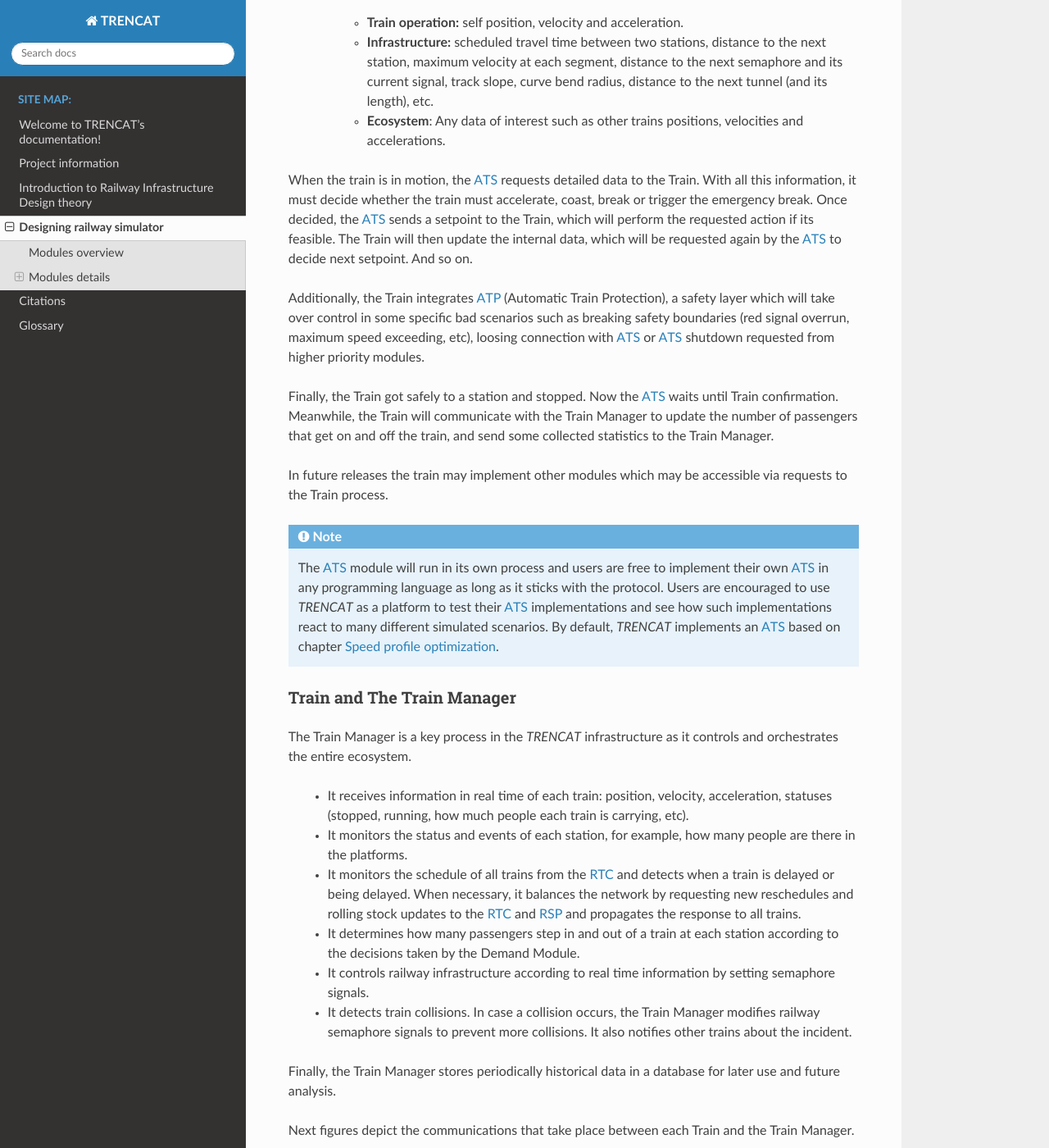
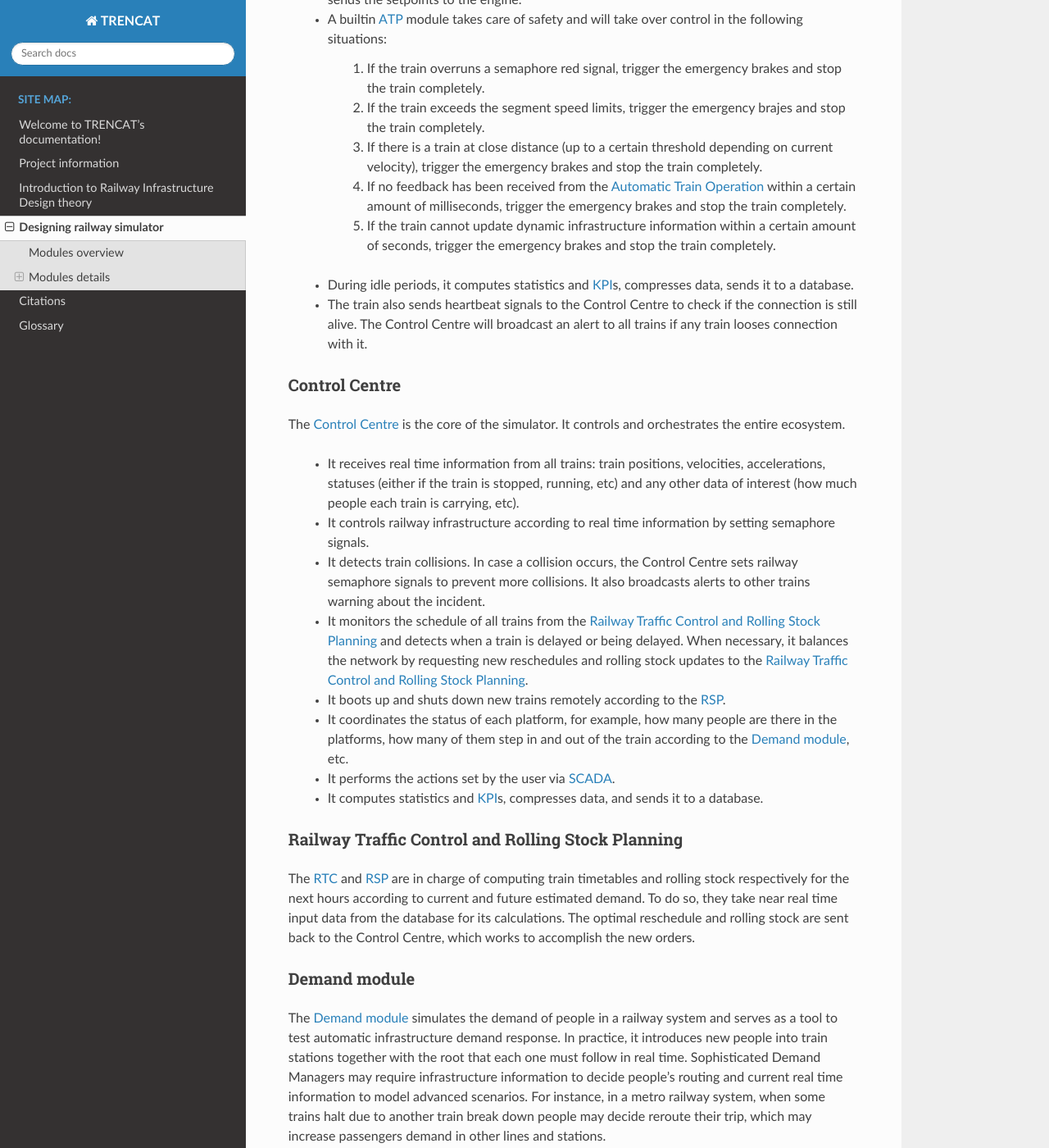
Before and after one commit to trencat/Trencat, a Sphinx documentation site: the page built from doc/source/chapter_2/index.rst, in a window 1280 px wide and 1400 px high, scrolled down 3091 px. Shown: the whole window at 82% size. Built offline with Sphinx 7.4.7 and the Read the Docs theme 2.0.0, drawn with Linux system fonts in a browser that asks for light colours; some of the changed text lies outside the part shown.

Commit message:
Designing railway simulator documentation

```diff
--- a/doc/source/chapter_2/index.rst
+++ b/doc/source/chapter_2/index.rst
@@ -12,133 +12,111 @@ This chapter gives an insight of the internal structure of the simulator. It int
 Modules overview
 ****************
 
-*TRENCAT* is a simulator platform prepared for any student who wants to put into practice his/her own research in Train Automation Technologies. This assumption have an impact on software design. As a consequence, the software is divided in modules, each one with a specific task to carry out. Such modules are classified in a tight hierarchical structure according to their contribution, as shown in the following figure.
+*TRENCAT* is a simulator platform to carry out custom research in Train Automation Technologies. The software is divided in modules carrying out unique tasks. Such modules can then be substituted by custom modules with personal research. Thanks to task modularity, custom modules can be developed with virtually any programming language. Modules are classified in a tight hierarchical structure according to their objective, as shown in the following figure.
 
 .. figure:: /_static/simulator_hierarchical_structure.jpg
    :alt: Simulator hierarchical structure.
 
    Simulator hierarchical structure.
 
-Modules in the *real time* layer work 24/7 with real time generated data. Modules in the *near real time* layer are run periodically (for example, every hour) or on demand and operate with almost real time and historical data (for example, data from the last X hours until now).
+Modules in the *real time* layer work 24/7 with real time generated data. They are high demanding modules and may run in different computers. Modules in the *near real time* layer are run periodically (for example, every hour) or on demand and operate with almost real time data and historical data (for example, data from the last 10 hours).
 
-High demanding modules, namely modules in the *real time* layer, run in different computers, whereas not-so-high-demanding modules, namely those in the *near real time* layer, may either run in the same computer or different computers. This design facilitates user custom module integration, as seen in section <X>.
+Modules share data by communicating (love this lemma!). The next figure depicts briefly the communication flow between modules.
 
-Modules share data by communing (love this lemma!). Communication constantly flows *upwards* and *downwards* as depicted next.
-
-.. figure:: /_static/simulator_modules_upwards_communications.jpg
+.. figure:: /_static/simulator_modules_communications.jpg
    :alt: Upward communication between modules.
 
-   Upward communication between modules.
+   Communication between modules.
 
-.. figure:: /_static/simulator_modules_downwards_communications.jpg
-   :alt: Downward communication between modules.
-
-   Downward communication between modules.
-
-There are many things going on here. Let's introduce them step by step.
+In the following sections de modules and communications are described in detail.
 
 ***************
 Modules details
 ***************
 
+.. _designing_railway_simulator_ato:
 
-Automatic Train Supervision modules and Train
-=============================================
+Automatic Train Operation
+===========================
 
-A Train module simulates a real train. This Train, however, will never move unless someone drives it. The :term:`ATS` module is in charge of driving a Train between two points within safety limits. The next figure depicts the interaction between the :term:`ATS` and the Train.
+The objective of the :term:`ATO` module is to drive the train between two points in safety conditions. To perform this task, the following information is needed:
 
-.. figure:: /_static/ato_to_train.jpg
-   :alt: Communication between :term:`ATO` and Train.
+   - **Static information**:
+      - **Train static information**: mass, length, maximum traction force, maximum braking force and train-specific coefficients.
+      - **Railway infrastructure**: distance between origin and destinations, maximum velocity at each segment, segment slopes, segment bend radii, existence of tunnels (and their lengths) between origin and destination, specific track related coefficients, location of semaphores.
+   - **Dynamic information**:
+      - **Current driving state**: Train position, velocity and acceleration. Updated train mass taking into account the number of passengers.
+      - **Currant railway state**: Status of the following semaphores. It may also use the position, velocity and acceleration of (former) nearby trains.
+      - **Schedule**: Scheduled time between origin and destination.
+      - **Alerts** broadcasted by the Control Centre.
 
-   Communication between :term:`ATO` and Train.
+With these information the :term:`ATO` computes a *driving curve plan* between the two points as explained in :ref:`real-time-train-operation`. Next, the :term:`ATO` establishes a high frequency closed loop feedback with the onboard :ref:`designing_railway_simulator_train` computer.
 
-The :term:`ATS` establishes a high frequency closed loop feedback with the Train: it requests current driving information and responds with a decision such as *accelerate* or *break*.
+   1.  It reads/requests current driving information.
+   2.  It responds with a setpoint to follow. Such setpoint indicates the traction force to be done by the engine or the braking force to be applied to the brakes.
 
-A Train stores and makes accessible all the necessary data that is needed to drive it:
+During the trip, if the train deviates significantly from the *driving curve plan*, a new *plan* is quickly computed on the fly.
 
-   - **Train static information:** mass, number of units that it consists of, length, maximum acceleration/brake rates, etc.
-   - **Dynamic information**:
+The :term:`ATO` should implement security measures (:term:`ATP`) such as:
 
-      - **Train operation:** self position, velocity and acceleration.
-      - **Infrastructure:** scheduled travel time between two stations, distance to the next station, maximum velocity at each segment, distance to the next semaphore and its current signal, track slope, curve bend radius, distance to the next tunnel (and its length), etc.
-      - **Ecosystem**: Any data of interest such as other trains positions, velocities and accelerations.
+   1.  If the train overruns a semaphore red signal, trigger the emergency brakes and stop the train completely.
+   2.  Do not allow the train to exceed the segment speed limits. However, if it does exceed it, trigger the service brakes to reduce velocity.
+   3.  If there is a train at close distance (up to a certain threshold depending on current velocity), trigger the emergency brakes and stop the train completely.
+   4.  If the train deviates significantly from the *driving curve plan* and the computation *on the fly* of a new one is taking more time than expected, trigger the service brake and stop the train. Once the train has stopped, compute a new *driving curve* from the current position and continue the trip.
 
-When the train is in motion, the :term:`ATS` requests detailed data to the Train. With all this information, it must decide whether the train must accelerate, coast, break or trigger the emergency break. Once decided, the :term:`ATS` sends a setpoint to the Train, which will perform the requested action if its feasible. The Train will then update the internal data, which will be requested again by the :term:`ATS` to decide next setpoint. And so on.
+.. _designing_railway_simulator_train:
 
-Additionally, the Train integrates :term:`ATP` (Automatic Train Protection), a safety layer which will take over control in some specific bad scenarios such as breaking safety boundaries (red signal overrun, maximum speed exceeding, etc), loosing connection with :term:`ATS` or :term:`ATS` shutdown requested from higher priority modules.
+Train
+=====
 
-Finally, the Train got safely to a station and stopped. Now the :term:`ATS` waits until Train confirmation. Meanwhile, the Train will communicate with the Train Manager to update the number of passengers that get on and off the train, and send some collected statistics to the Train Manager.
+The train module simulates the train onboard computer.
 
-In future releases the train may implement other modules which may be accessible via requests to the Train process.
+   - It stores and provides all the data that :ref:`designing_railway_simulator_ato` needs to perform its calculations.
+   - It receives the setpoints from :ref:`designing_railway_simulator_ato` and applies them, if possible, i.e. it sends the setpoints to the engine.
+   - A builtin :term:`ATP` module takes care of safety and will take over control in the following situations:
 
-.. note::
-	The :term:`ATS` module will run in its own process and users are free to implement their own :term:`ATS` in any programming language as long as it sticks with the protocol. Users are encouraged to use *TRENCAT* as a platform to test their :term:`ATS` implementations and see how such implementations react to many different simulated scenarios. By default, *TRENCAT* implements an :term:`ATS` based on chapter :ref:`speed-profile-optimization`.
+      1.  If the train overruns a semaphore red signal, trigger the emergency brakes and stop the train completely.
+      2.  If the train exceeds the segment speed limits, trigger the emergency brajes and stop the train completely.
+      3.  If there is a train at close distance (up to a certain threshold depending on current velocity), trigger the emergency brakes and stop the train completely.
+      4.  If no feedback has been received from the :ref:`designing_railway_simulator_ato` within a certain amount of milliseconds, trigger the emergency brakes and stop the train completely.
+      5.  If the train cannot update dynamic infrastructure information within a certain amount of seconds, trigger the emergency brakes and stop the train completely.
+   - During idle periods, it computes statistics and :term:`KPI`\s, compresses data, sends it to a database.
+   - The train also sends heartbeat signals to the Control Centre to check if the connection is still alive. The Control Centre will broadcast an alert to all trains if any train looses connection with it.
+
+.. _designing_railway_simulator_control_centre:
+
+Control Centre
+==============
+
+The :ref:`designing_railway_simulator_control_centre` is the core of the simulator. It controls and orchestrates the entire ecosystem.
+
+   - It receives real time information from all trains: train positions, velocities, accelerations, statuses (either if the train is stopped, running, etc) and any other data of interest (how much people each train is carrying, etc).
+   - It controls railway infrastructure according to real time information by setting semaphore signals.
+   - It detects train collisions. In case a collision occurs, the Control Centre sets railway semaphore signals to prevent more collisions. It also broadcasts alerts to other trains warning about the incident.
+   - It monitors the schedule of all trains from the :ref:`designing_railway_simulator_rtc_rsp` and detects when a train is delayed or being delayed. When necessary, it balances the network by requesting new reschedules and rolling stock updates to the :ref:`designing_railway_simulator_rtc_rsp`.
+   - It boots up and shuts down new trains remotely according to the :term:`RSP`.
+   - It coordinates the status of each platform, for example, how many people are there in the platforms, how many of them step in and out of the train according to the :ref:`designing_railway_simulator_demand`, etc.
+   - It performs the actions set by the user via :ref:`designing_railway_simulator_scada`.
+   - It computes statistics and :term:`KPI`\s, compresses data, and sends it to a database.
+
+.. _designing_railway_simulator_rtc_rsp:
+
+Railway Traffic Control and Rolling Stock Planning
+==================================================
+
+The :term:`RTC` and :term:`RSP` are in charge of computing train timetables and rolling stock respectively for the next hours according to current and future estimated demand. To do so, they take near real time input data from the database for its calculations. The optimal reschedule and rolling stock are sent back to the Control Centre, which works to accomplish the new orders.
 
 
+.. _designing_railway_simulator_demand:
 
-Train and The Train Manager
-===========================
+Demand module
+=============
 
-The Train Manager is a key process in the *TRENCAT* infrastructure as it controls and orchestrates the entire ecosystem.
+The :ref:`designing_railway_simulator_demand` simulates the demand of people in a railway system and serves as a tool to test automatic infrastructure demand response. In practice, it introduces new people into train stations together with the root that each one must follow in real time. Sophisticated Demand Managers may require infrastructure information to decide people’s routing and current real time information to model advanced scenarios. For instance, in a metro railway system, when some trains halt due to another train break down people may decide reroute their trip, which may increase passengers demand in other lines and stations.
 
-   - It receives information in real time of each train: position, velocity, acceleration, statuses (stopped, running, how much people each train is carrying, etc).
-   - It monitors the status and events of each station, for example, how many people are there in the platforms.
-   - It monitors the schedule of all trains from the :term:`RTC` and detects when a train is delayed or being delayed. When necessary, it balances the network by requesting new reschedules and rolling stock updates to the :term:`RTC` and :term:`RSP` and propagates the response to all trains.
-   - It determines how many passengers step in and out of a train at each station according to the decisions taken by the Demand Module.
-   - It controls railway infrastructure according to real time information by setting semaphore signals.
-   - It detects train collisions. In case a collision occurs, the Train Manager modifies railway semaphore signals to prevent more collisions. It also notifies other trains about the incident.
+.. _designing_railway_simulator_scada:
 
-Finally, the Train Manager stores periodically historical data in a database for later use and future analysis.
+SCADA
+=====
 
-Next figures depict the communications that take place between each Train and the Train Manager.
-
-.. figure:: /_static/train_to_train_manager.jpg
-   :alt: Communication from the Train to the Train Manager.
-
-   Communication from the Train to the Train Manager.
-
-.. figure:: /_static/train_manager_to_train.jpg
-   :alt: Communication from the Train Manager to the Train.
-
-   Communication from the Train Manager to the Train.
-
-
-Demand Module and Train Manager
-===============================
-
-The Demand Manager simulates the demand of people in a railway system. In practice, it introduces new people into train stations together with the root that each one must follow in real time. Sophisticated Demand Managers may require infrastructure information to decide people's routing and current real time information to model advanced scenarios. For instance, in a metro railway system, when some trains halt due to another train break down people may decide reroute their trip, which may increase passengers demand in other lines and stations. The next figure depicts the communications between the Demand Manager and the Train Manager.
-
-.. figure:: /_static/demand_manager_to_train.jpg
-   :alt: Communication between the Demand Manager and the Train Manager.
-
-   Communication between the Demand Manager and the Train Manager.
-
-.. note::
-	The Demand Manager will run in its own process and users are free to implement their own manager in any programming language as long as it sticks with the protocol. Users are encouraged to use *TRENCAT* as a platform to test their Demand Manager implementations and see how such implementations react to many different simulated scenarios. Currently *TRENCAT* has not started designing this manager yet.
-
-
-Railway Traffic Control, Rolling Stock Planning and :term:`SCADA`
-=================================================================
-
-The :term:`RTC` and :term:`RSP` are in charge of computing train timetables and rolling stock respectively for the next hours according to current and future estimated demand. To do so, they take near real time input data from the database for its calculations. The optimal reschedule and rolling stock are sent back to the Train Manager, which works to accomplish the new orders. In addition, the Train Manager stores the new orders in the historical database for later use and future analysis.
-
-In parallel, the :term:`SCADA` is responsible for displaying real time data (from the Train Manager) and historical data (from the database) in a nice user interface. The :term:`SCADA` allows to...
-   - Monitor the entire infrastructure, showing information reported by trains, the train manager, the demand manager, the :term:`RTC` and :term:`RSP`.
-   - Control manually the entire infrastructure, allowing to set and monitor any kind of testing scenarios.
-
-Analogously to the :term:`RTC` and :term:`RSP` orders, user actions taken via the :term:`SCADA` interface are communicated to the Train Manager, which works to accomplish the new orders. Additionally, the Train Manager stores the new orders in the historical database for later use and future analysis.
-
-The following two figures briefly depict the communications that take place between the Operaing Control Center, the :term:`SCADA`, the Train Manager and the database.
-
-.. figure:: /_static/train_manager_to_near_real_time.jpg
-   :alt: Communication from the Train Manager to all processes in the near real time layer.
-
-   Communication from the Train Manager to all processes in the near real time layer.
-
-.. figure:: /_static/near_real_time_to_train_manager.jpg
-   :alt: Communication from the near real time layer to the Train Manager.
-
-   Communication from the near real time layer to the Train Manager.
-
-.. note::
-	The :term:`RTC` and :term:`RSP` modules will run in their own processes (either periodically and on-demand) and users are free to implement their modules in any programming language as long as they sticks with the protocol. Users are encouraged to use *TRENCAT* as a platform to test their implementations and see how they react to many different simulated scenarios. By default, *TRENCAT* implements a :term:`RTC` based on chapter :ref:`railway-traffic-control` and a :term:`RSP` based on chapter :ref:`optimal-rolling-stock-planning`.
+The :term:`SCADA` provides the end user with a human interface to monitor, supervise and have full manual control of the entire ecosystem.
--- a/doc/source/project_information/glossary.rst
+++ b/doc/source/project_information/glossary.rst
@@ -53,3 +53,6 @@ Glossary
 
    SCADA
       Supervisory Control And Data Acquisition.
+
+   KPI
+      Key Performance Indicator
```
Also changed, not shown: doc/source/_static/ato_to_train.jpg (deleted), doc/source/_static/demand_manager_to_train.jpg (deleted), doc/source/_static/near_real_time_to_train_manager.jpg (deleted), doc/source/_static/simulator_hierarchical_structure.jpg, doc/source/_static/simulator_modules_communications.jpg (added), doc/source/_static/simulator_modules_downwards_communications.jpg (deleted), doc/source/_static/simulator_modules_upwards_communications.jpg (deleted), doc/source/_static/train_manager_to_near_real_time.jpg (deleted), doc/source/_static/train_manager_to_train.jpg (deleted), doc/source/_static/train_to_train_manager.jpg (deleted), 1 other file.
